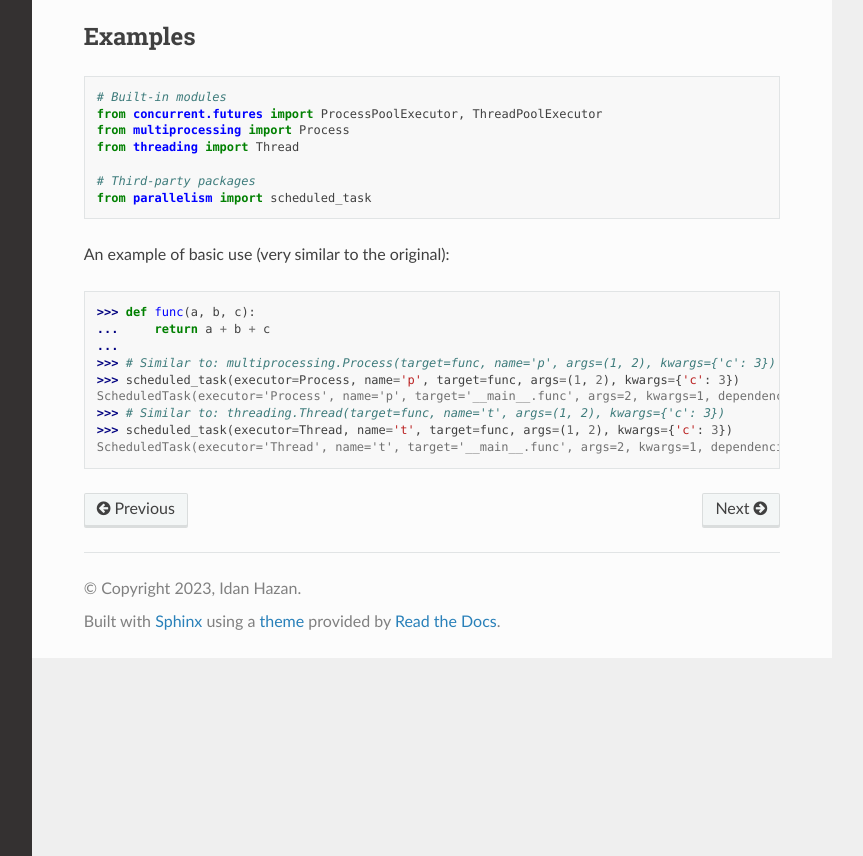
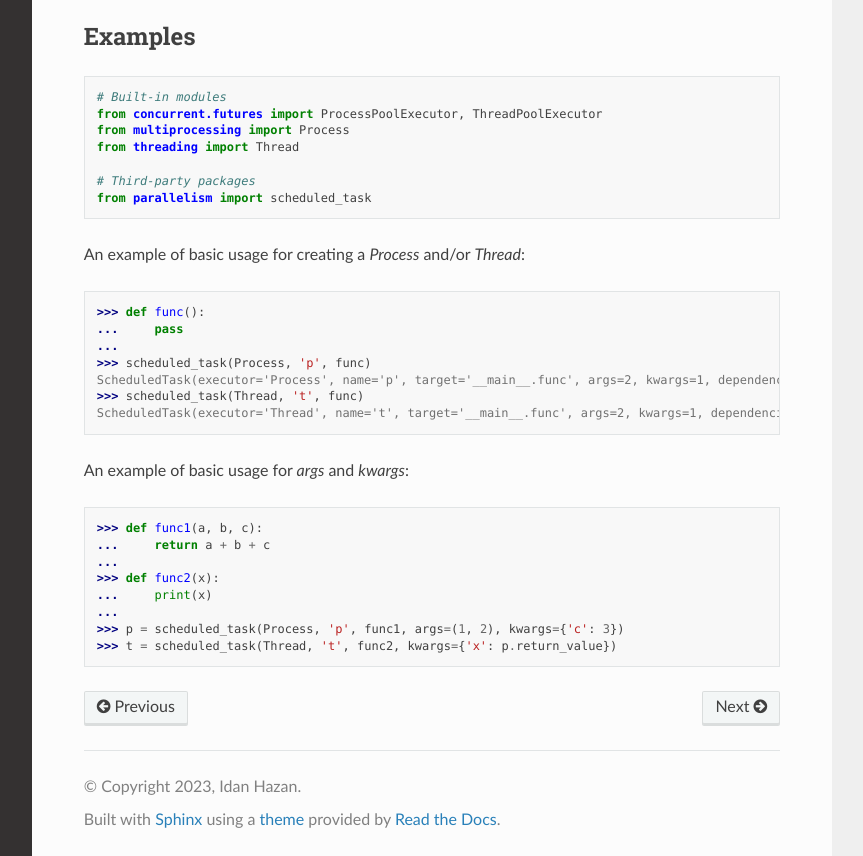
Before and after one commit to idanhazan/parallelism, a Sphinx documentation site: the page built from docs/api_reference/scheduled_task.rst, in a window 1280 px wide and 1120 px high, cut to the strip 264-1120 px from the top of the window. Shown: the whole strip, without its empty margins (268-1131 px from the left). Built offline with Sphinx 7.4.7 and the Read the Docs theme 2.0.0, drawn with Linux system fonts in a browser that asks for light colours.

Commit message:
Update scheduled_task.rst

```diff
--- a/docs/api_reference/scheduled_task.rst
+++ b/docs/api_reference/scheduled_task.rst
@@ -16,14 +16,23 @@ Examples
     # Third-party packages
     from parallelism import scheduled_task
 
-An example of basic use (very similar to the original):
+An example of basic usage for creating a `Process` and/or `Thread`:
 
->>> def func(a, b, c):
+>>> def func():
+...     pass
+...
+>>> scheduled_task(Process, 'p', func)
+ScheduledTask(executor='Process', name='p', target='__main__.func', args=2, kwargs=1, dependencies=0, priority=inf, processes=0, threads=0, continual=False)
+>>> scheduled_task(Thread, 't', func)
+ScheduledTask(executor='Thread', name='t', target='__main__.func', args=2, kwargs=1, dependencies=0, priority=inf, processes=0, threads=0, continual=False)
+
+An example of basic usage for `args` and `kwargs`:
+
+>>> def func1(a, b, c):
 ...     return a + b + c
 ...
->>> # Similar to: multiprocessing.Process(target=func, name='p', args=(1, 2), kwargs={'c': 3})
->>> scheduled_task(executor=Process, name='p', target=func, args=(1, 2), kwargs={'c': 3})
-ScheduledTask(executor='Process', name='p', target='__main__.func', args=2, kwargs=1, dependencies=0, priority=inf, processes=0, threads=0, continual=False)
->>> # Similar to: threading.Thread(target=func, name='t', args=(1, 2), kwargs={'c': 3})
->>> scheduled_task(executor=Thread, name='t', target=func, args=(1, 2), kwargs={'c': 3})
-ScheduledTask(executor='Thread', name='t', target='__main__.func', args=2, kwargs=1, dependencies=0, priority=inf, processes=0, threads=0, continual=False)
+>>> def func2(x):
+...     print(x)
+...
+>>> p = scheduled_task(Process, 'p', func1, args=(1, 2), kwargs={'c': 3})
+>>> t = scheduled_task(Thread, 't', func2, kwargs={'x': p.return_value})
```
